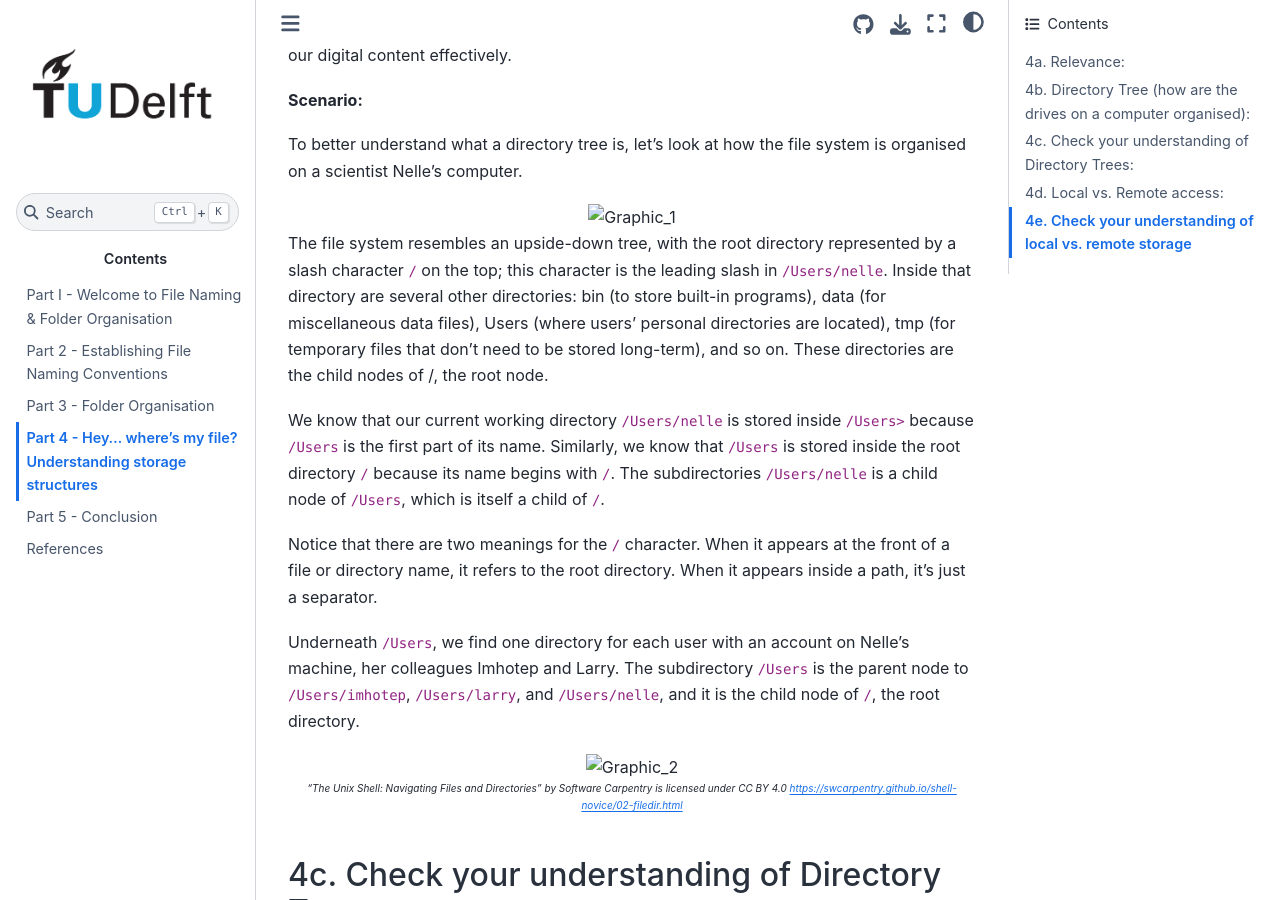
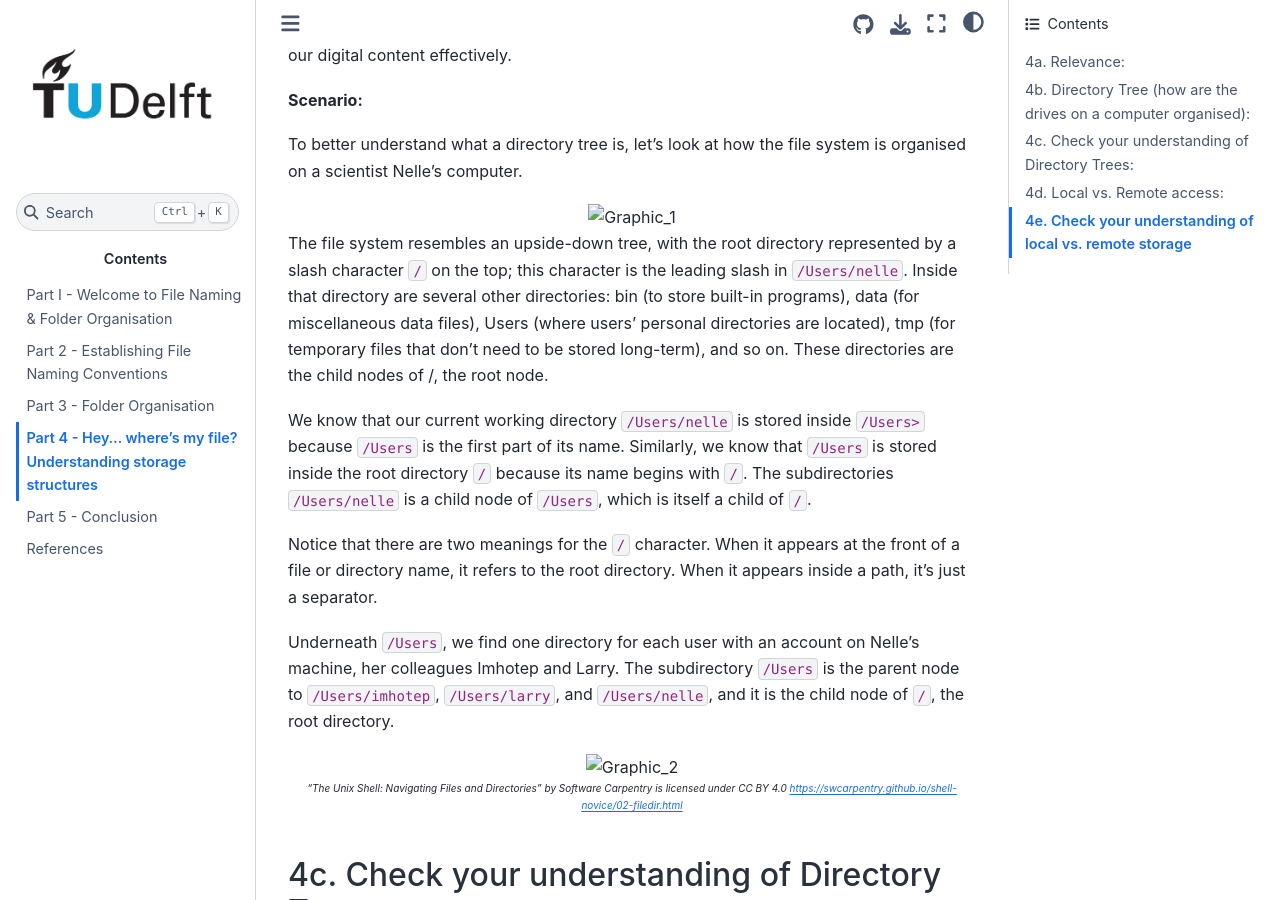
Before and after one commit to Enielen/files-and-folders, a Jupyter Book: the page built from book/part4/part4.md, in a window 1280 px wide and 900 px high, scrolled down 1718 px. Built offline with Jupyter Book 1.0.4 settings and Sphinx 7.4.7 and the Sphinx Book theme 1.1.4, drawn with Linux system fonts in a browser that asks for light colours; comment, search, counter and statistics services are not loaded.

````diff
--- a/book/part4/part4.md
+++ b/book/part4/part4.md
@@ -50,14 +50,14 @@ To better understand what a directory tree is, let’s look at how the file syst
 <img src="../figures/4B_Graphic_1_directorytree.JPG" alt="Graphic_1" style="width: 400px; height: auto;"/>
 </center>
 
-The file system resembles an upside-down tree, with the root directory represented by a slash character <code>/</code> on the top; this character is the leading slash in <code>/Users/nelle</code>. Inside that directory are several other directories: bin (to store built-in programs), data (for miscellaneous data files), Users (where users’ personal directories are located), tmp (for temporary files that don’t need to be stored long-term), and so on. These directories are the child nodes of /, the root node.
+The file system resembles an upside-down tree, with the root directory represented by a slash character ```/``` on the top; this character is the leading slash in ```/Users/nelle```. Inside that directory are several other directories: bin (to store built-in programs), data (for miscellaneous data files), Users (where users’ personal directories are located), tmp (for temporary files that don’t need to be stored long-term), and so on. These directories are the child nodes of /, the root node.
 
-We know that our current working directory <code>/Users/nelle</code> is stored inside <code>/Users></code> because <code>/Users</code> is the first part of its name. Similarly, we know that <code>/Users</code> is stored inside the root directory <code>/</code> because its name begins with <code>/</code>. The subdirectories <code>/Users/nelle</code> is a child node of <code>/Users</code>, which is itself a child of <code>/</code>.
+We know that our current working directory ```/Users/nelle``` is stored inside ```/Users>``` because ```/Users``` is the first part of its name. Similarly, we know that ```/Users``` is stored inside the root directory ```/``` because its name begins with ```/```. The subdirectories ```/Users/nelle``` is a child node of ```/Users```, which is itself a child of ```/```.
 
-Notice that there are two meanings for the <code>/</code> character. When it appears at the front of a file or directory name, it refers to the root directory. When it appears inside a path, it’s just a separator.
+Notice that there are two meanings for the ```/``` character. When it appears at the front of a file or directory name, it refers to the root directory. When it appears inside a path, it’s just a separator.
 
-Underneath <code>/Users</code>, we find one directory for each user with an account on Nelle’s machine, her colleagues Imhotep and Larry.
-The subdirectory <code>/Users</code> is the parent node to <code>/Users/imhotep</code>, <code>/Users/larry</code>, and <code>/Users/nelle</code>, and it is the child node of <code>/</code>, the root directory.
+Underneath ```/Users```, we find one directory for each user with an account on Nelle’s machine, her colleagues Imhotep and Larry.
+The subdirectory ```/Users``` is the parent node to ```/Users/imhotep```, ```/Users/larry```, and ```/Users/nelle```, and it is the child node of ```/```, the root directory.
 <center>
 <img src="../figures/4B__Graphic_2_directorytree.JPG" alt="Graphic_2" style="width: 400px; height: auto;"/>
 <p style="font-size: x-small;"><em>“The Unix Shell: Navigating Files and Directories” by Software Carpentry is licensed under CC BY 4.0 <a href=https://swcarpentry.github.io/shell-novice/02-filedir.html>https://swcarpentry.github.io/shell-novice/02-filedir.html</a></em></p>
````
